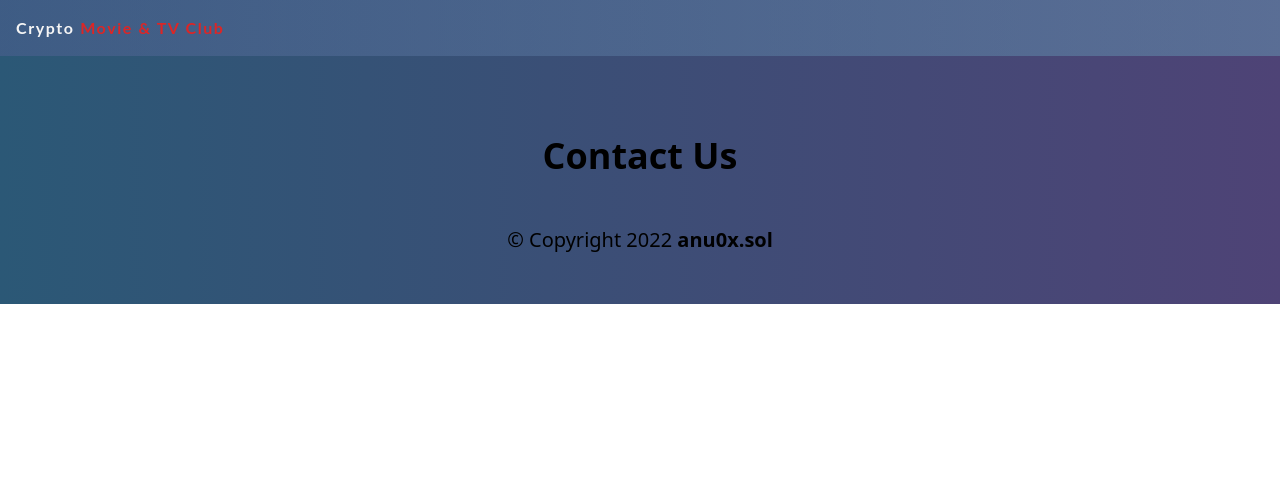
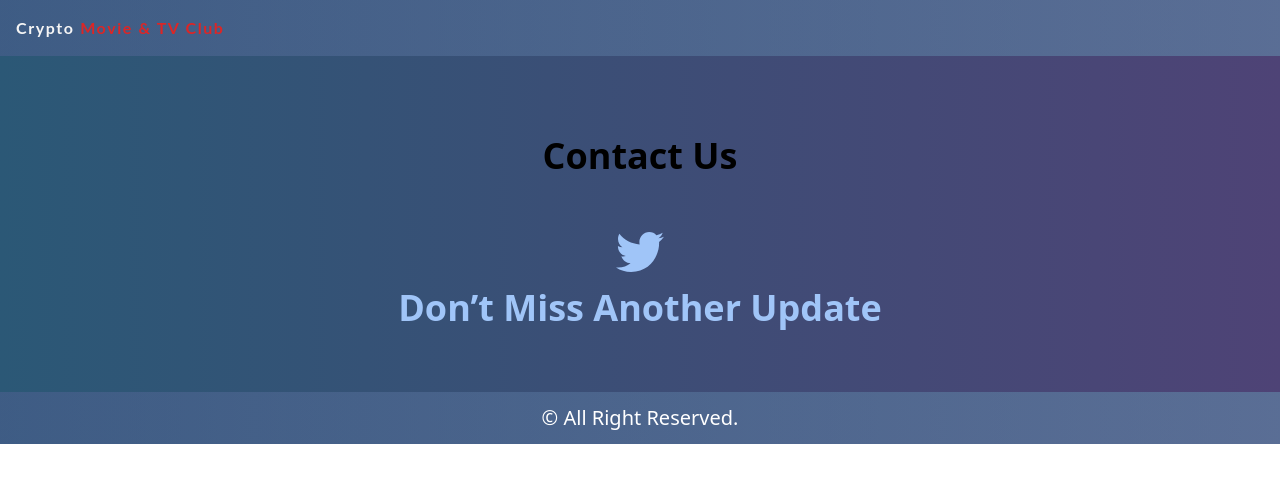
Before and after one commit to anuraghakeem/cryptomovietv, a Next.js app in the folder cryptomovietv/: page /contact in a window 1280 px wide. Shown: the top 482 px of the page. Built offline with nearby package versions, Linux system fonts and the light colour scheme.

Commit message:
Home style wip1c

```diff
--- a/cryptomovietv/components/Footer.tsx
+++ b/cryptomovietv/components/Footer.tsx
@@ -1,9 +1,15 @@
+import Image from "next/image";
+
 const Footer = () => {
-    return (
-      <div className="text-center h-32 flex items-center justify-center">
-        <p className="text-xl Otext-gray-800">&copy; Copyright 2022 <span
-        className="font-bold">anu0x.sol</span></p>
+    return(
+      <div className="text-center mt-14 items-center justify-center">
+        <div className="w-12 mx-auto">
+          <Image src={"/img/twitter.svg"} width={68} height={56} layout="responsive" />
+        </div>
+        <h1 className="text-primary mt-4 mb-9 text-4xl font-semibold text-center">Don’t Miss Another Update</h1>
+        <p className="text-xl text-white mt-16 bg-gradient-to-r from-secondaryGradientBlue-1 to-secondaryGradientBlue-2 py-3">© All Right Reserved.</p>
       </div>
+
     );
   };
   export default Footer;
--- a/cryptomovietv/components/MovieCard.tsx
+++ b/cryptomovietv/components/MovieCard.tsx
@@ -23,7 +23,7 @@ interface MOVIECARD{
 
 
 const MovieCard = ({ movie }: MOVIECARD) => {
-  console.log('movie 1',movie)
+  // console.log('movie 1',movie)
   const rating = movie.vote_average*10;
 
   return (
--- a/cryptomovietv/components/PopularMovie.tsx
+++ b/cryptomovietv/components/PopularMovie.tsx
@@ -22,7 +22,7 @@ interface MOVIESCOMP{
 const PopularMovie = ({ movies }:MOVIESCOMP) => {
     return (
       <div className="container max-w-7x1 mx-auto pb-10 px-4 font-lato">
-        <h1 className="text-primary mt-8 mb-9 text-4xl font-semibold text-center">What Our Communnity <span className="text-white">❤</span></h1>
+        <h1 className="text-primary mt-8 mb-9 text-4xl font-semibold text-center">❤<br />What Our Community Loves</h1>
         <div className="grid gap-9 sm:grid-cols-2 md:grid-cols-3 lg:grid-cols-5">
         {movies.map((movie) => <MovieCard movie={movie} key={movie.id} />)}
         </div>
```
Also changed, not shown: cryptomovietv/public/img/twitter.svg (added).
